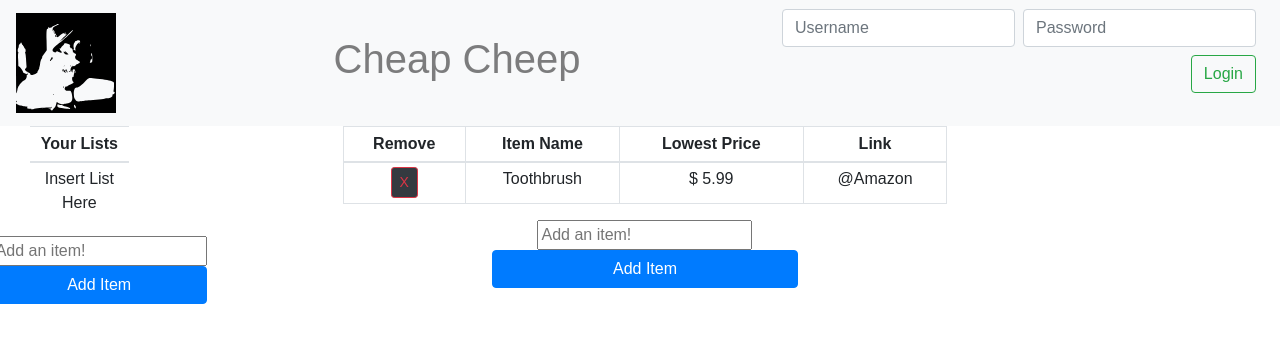
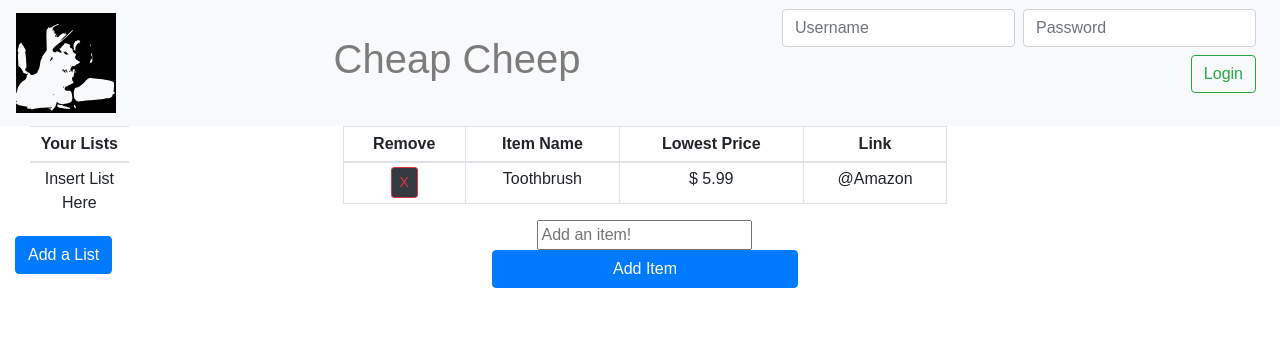
Before and after one commit to rayhe921/Cheap-Cheep, a React (Create React App) app in the folder client/: page /main in a window 1280 px wide. Shown: the top 342 px of the page. Built offline with nearby package versions, Linux system fonts and the light colour scheme.

Commit message:
removed form from side bar

```diff
--- a/client/src/components/Button/index.js
+++ b/client/src/components/Button/index.js
@@ -3,7 +3,9 @@ import "./style.css";
 
 function Button(prop) {
     return (
-    <button type="button" className="btn btn-primary" data-toggle={prop.dataToggle} data-target={prop.dataTargetID}>{prop.title}</button>
+        <div className="col-9">
+            <button type="button" className="btn btn-primary" onClick={prop.click} data-toggle={prop.dataToggle} data-target={prop.dataTargetID}>{prop.title}</button>
+        </div>
     )
 }
 
--- a/client/src/pages/display.js
+++ b/client/src/pages/display.js
@@ -3,6 +3,7 @@ import Sidebar from "../components/Sidebar";
 import Shoplist from "../components/ShopList";
 import Input from "../components/Input";
 import Modal from "../components/Modal";
+import Button from "../components/Button"
 
 class Display extends Component {
 
@@ -39,9 +40,10 @@ class Display extends Component {
       <div className="row">
         <div className="col-3">
           <Sidebar></Sidebar>
-          <Input
+          <Button
             click={this.displayModalTwo}
-          ></Input>
+            title="Add a List"
+          ></Button>
           <Modal
             hideModal={this.hideModalTwo}
             showModalTwo={this.state.showModalTwo}
```
